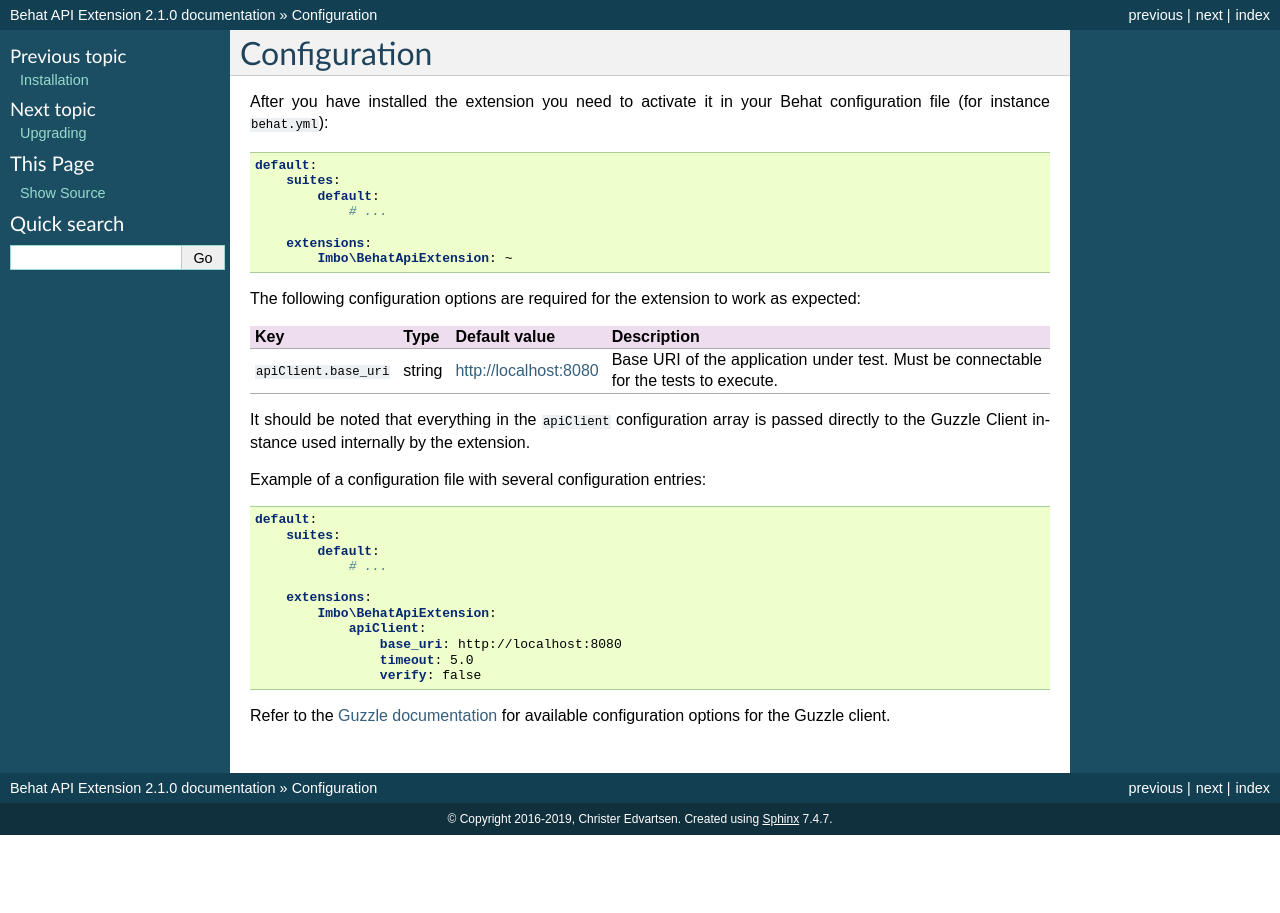
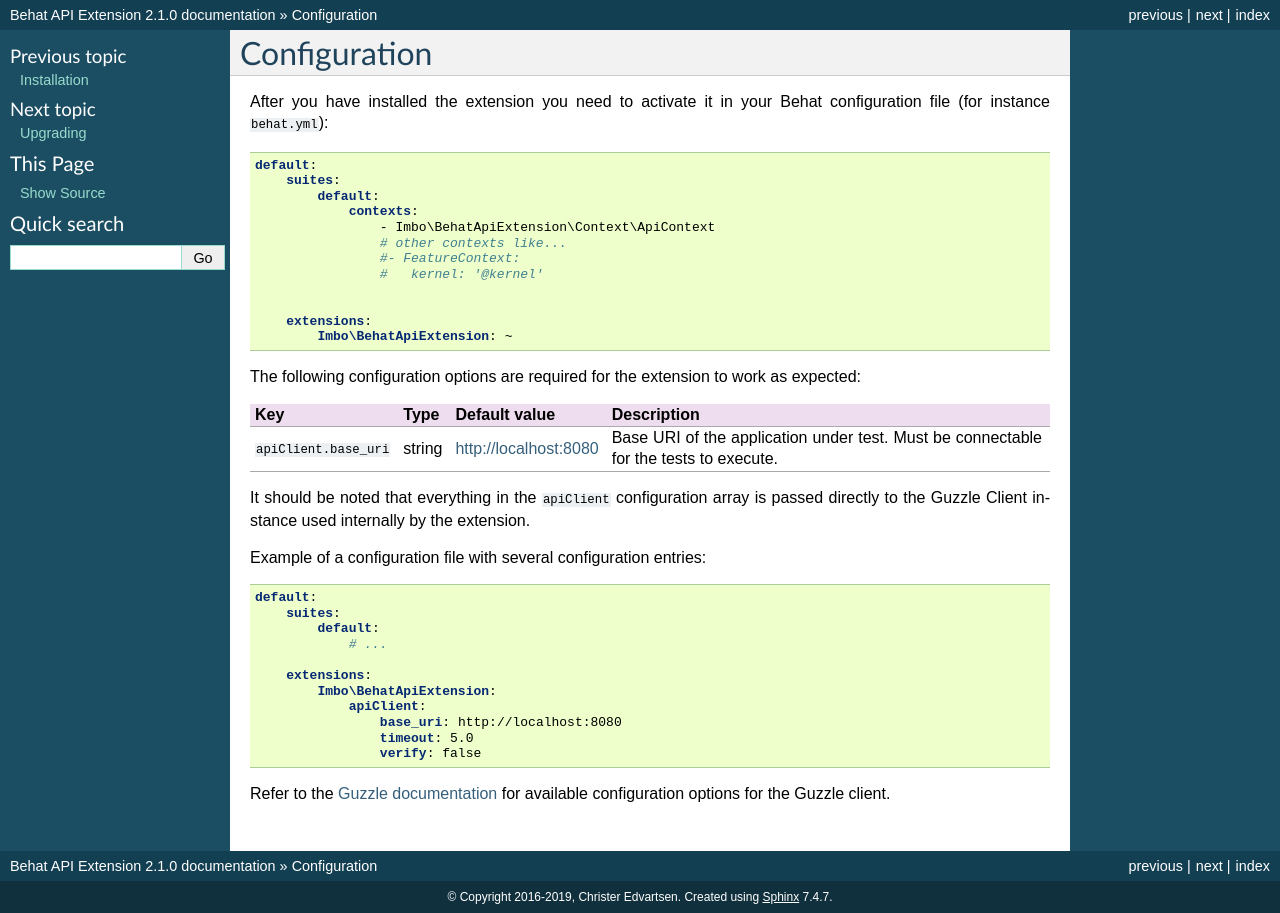
Before and after one commit to imbo/behat-api-extension, a Sphinx documentation site: the page built from docs/installation/configuration.rst, in a window 1280 px wide. Built offline with Sphinx 7.4.7, drawn with Linux system fonts in a browser that asks for light colours.

Commit message:
Added info about registration context

```diff
--- a/docs/installation/configuration.rst
+++ b/docs/installation/configuration.rst
@@ -8,7 +8,12 @@
     default:
         suites:
             default:
-                # ...
+                contexts:
+                    - Imbo\BehatApiExtension\Context\ApiContext
+                    # other contexts like...
+                    #- FeatureContext:
+                    #   kernel: '@kernel'
+
 
         extensions:
             Imbo\BehatApiExtension: ~
```
